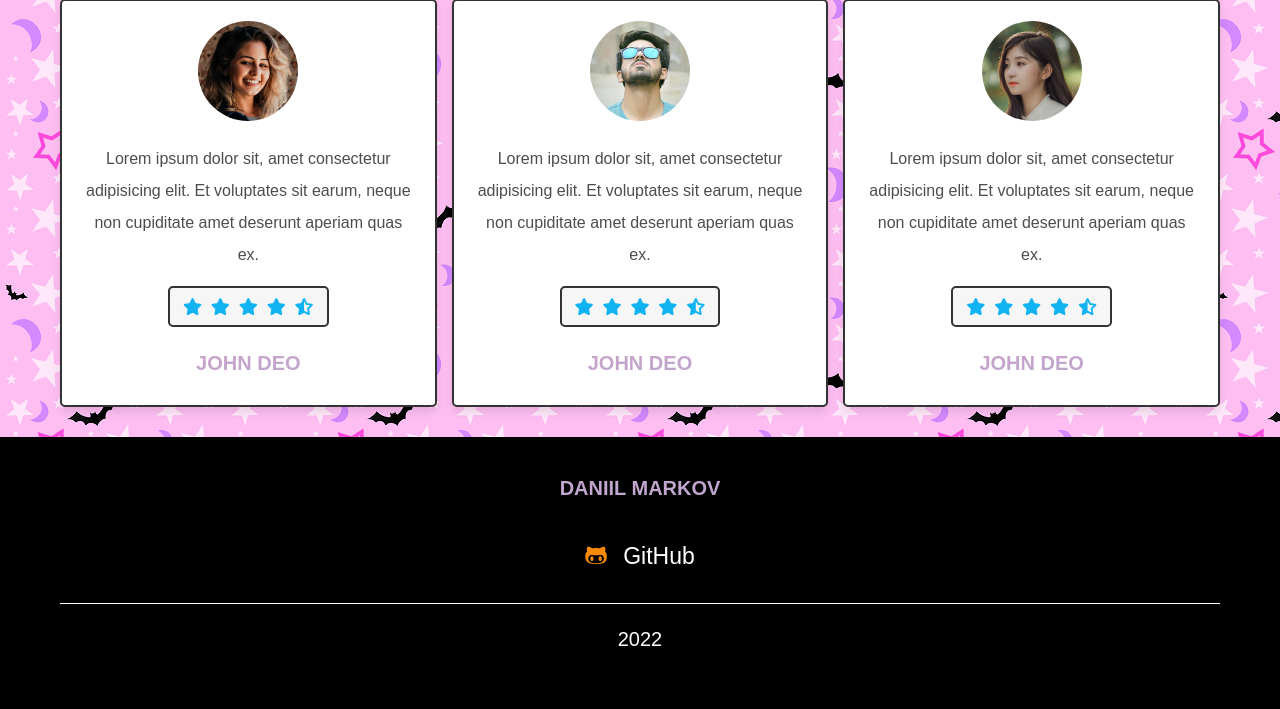
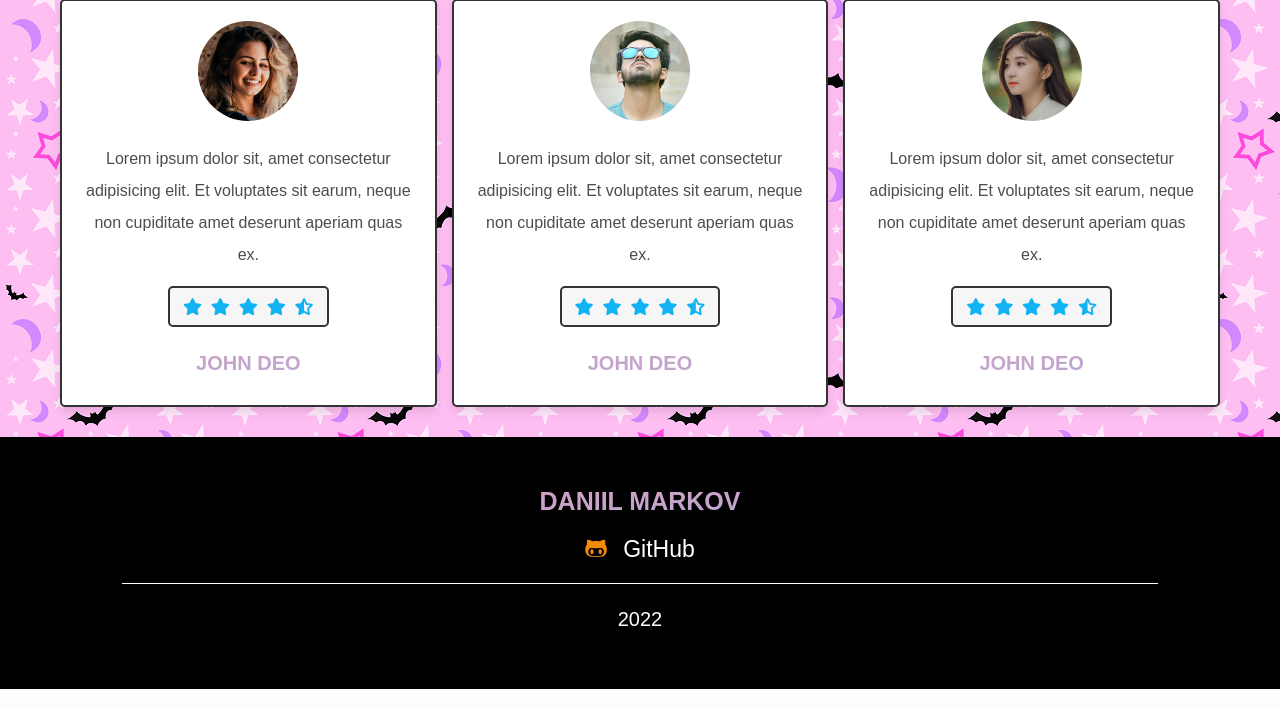
Before and after one commit to DanMarkov/VezGuevi, a PHP site: page /public/about.php in a window 1280 px wide. Shown: the part 1407-2116 px from the top of the page. Run offline with PHP 8.4, Linux system fonts and the light colour scheme; a user stored in the database is signed in; data comes from the database, SQL or seed files in the repository; data that the repository does not hold is empty; style sheets or scripts are compiled from the project's sources; some libraries are stand-ins or nearby versions; some web fonts are replaced.

Commit message:
fixed footer

```diff
--- a/css/components.css
+++ b/css/components.css
@@ -125,6 +125,10 @@ p:hover {
   color: var(--light-pink) !important;
 }
 
+ul, li {
+  list-style: none;
+}
+
 .disabled {
   user-select: none;
   pointer-events: none;
@@ -196,6 +200,7 @@ p:hover {
   position: relative;
   background-color: transparent;
   z-index: 1;
+  transition: 50ms ease-in-out all;
 }
 .btn-login.invalid {
   max-width: 50%;
@@ -507,6 +512,49 @@ p:hover {
 
 .footer {
   background-color: black;
+  padding: 3rem 4rem;
+}
+
+.footer__menu-link {
+  color: var(--white);
+  font-size: 2.3rem;
+  padding: 0.5rem 0;
+  transition: 0.5s;
+  background: linear-gradient(var(--green) 0 0) bottom/var(--t, 0) 2px no-repeat;
+}
+.footer__menu-link i {
+  color: var(--green);
+  padding-right: 1rem;
+}
+
+.footer__menu-link:hover {
+  --t: 100%;
+}
+
+.footer__item-title {
+  padding: 2rem;
+  font-size: 2.5rem;
+}
+
+.footer__items {
+  max-width: 113rem;
+  margin: 0 auto;
+  display: flex;
+  justify-content: space-between;
+  flex-direction: column;
+  align-items: center;
+  text-align: center;
+}
+
+.year {
+  margin-top: 2rem;
+  padding: 2rem 62vh;
+  padding-bottom: 2.5rem;
+  line-height: 1.5;
+  border-top: 1px solid;
+  text-align: center;
+  font-size: 2rem;
+  color: white;
 }
 
 .footer .box-container {
@@ -541,21 +589,13 @@ p:hover {
   --t: 100%;
 }
 
-.footer .year {
-  margin-top: 2rem;
-  padding: 2rem 1.5rem;
-  padding-bottom: 2.5rem;
-  line-height: 1.5;
-  border-top: 1px solid;
-  text-align: center;
-  font-size: 2rem;
-  color: white;
-}
-
 /* media queries  */
 @media (max-width: 991px) {
   html {
     font-size: 55%;
+  }
+  .year {
+    padding: 2rem 32vh;
   }
 }
 @media (max-width: 768px) {
@@ -587,6 +627,9 @@ p:hover {
   .update-profile form .flex .inputBox {
     width: 100%;
   }
+  .year {
+    padding: 2rem 18vh;
+  }
 }
 @media (max-width: 450px) {
   html {
@@ -598,6 +641,9 @@ p:hover {
   }
   .title {
     font-size: 3rem;
+  }
+  .year {
+    padding: 2rem 15vh;
   }
 }
 @keyframes animated_text {
--- a/private/footer.php
+++ b/private/footer.php
@@ -1,16 +1,18 @@
 <?$path = $_SERVER['DOCUMENT_ROOT'];?>
 
 <footer class="footer">
+   <div class="footer__items">
+      <div class="footer__item">
+         <h3 class="footer__item-title">Daniil Markov</h3>
+         <li class="footer__menu-item">
+            <a href="https://github.com/DanMarkov" class="footer__menu-link"><i class="fa-brands fa-github-alt"></i> GitHub </a>
+         </li>
+      </div>
+         <div class="footer__item">
+            <p class="year"><?= date('Y'); ?></p>
+         </div>
 
-   <section class="box-container">
-      <div class="box">
-         <h3>Daniil Markov</h3>
-         <a href="https://github.com/DanMarkov"> <i class="fa-brands fa-github-alt"></i> GitHub </a>
-         <p class="year"><?= date('Y'); ?></p>
-      </div>
-
-   </section>
-
+   </div>
 
 
 </footer>
--- a/scss/components.scss
+++ b/scss/components.scss
@@ -136,6 +136,10 @@ p {
 
 p:hover {
    color: var(--light-pink) !important;
+}
+
+ul,li {
+   list-style: none;
 }
 
 .disabled{
@@ -540,6 +544,51 @@ p:hover {
 
 .footer{
    background-color: black;
+   padding: 3rem 4rem;
+}
+
+.footer__menu-link {
+   color: var(--white);
+   font-size: 2.3rem;
+   padding: .5rem 0;
+   transition: .5s;
+   background: linear-gradient(var(--green) 0 0) bottom /var(--t, 0) 2px no-repeat;
+   i {
+      color:var(--green);
+      padding-right: 1rem;
+   }
+}
+
+.footer__menu-link:hover {
+   --t: 100%;
+}
+
+.footer__item-title {
+   padding: 2rem;
+   font-size: 2.5rem;
+}
+
+.footer__items {
+   max-width: 113rem;
+   margin: 0 auto;
+   display: flex;
+   justify-content: space-between;
+   flex-direction: column;
+   align-items: center;
+   text-align: center;
+
+}
+
+.year {
+   margin-top: 2rem;
+   padding: 2rem 62vh;
+   padding-bottom: 2.5rem;
+   line-height: 1.5;
+   border-top: 1px solid;
+   text-align: center;
+   font-size: 2rem;
+   color: white;
+
 }
 
 .footer .box-container{
@@ -574,16 +623,16 @@ p:hover {
    --t: 100%;
 }
 
-.footer .year{
-   margin-top: 2rem;
-   padding: 2rem 1.5rem;
-   padding-bottom: 2.5rem;
-   line-height: 1.5;
-   border-top: 1px solid;
-   text-align: center;
-   font-size: 2rem;
-   color: white;
-}
+// .footer .year{
+//    margin-top: 2rem;
+//    padding: 2rem 1.5rem;
+//    padding-bottom: 2.5rem;
+//    line-height: 1.5;
+//    border-top: 1px solid;
+//    text-align: center;
+//    font-size: 2rem;
+//    color: white;
+// }
 
 
 
@@ -594,6 +643,10 @@ p:hover {
 
    html{
       font-size: 55%;
+   }
+
+   .year {
+      padding: 2rem 32vh;
    }
 
 }
@@ -632,7 +685,42 @@ p:hover {
       width: 100%;
    }
 
+   .year {
+      padding: 2rem 18vh;
+   }
+
 }
+
+// @media (max-width: 620px) {
+//    .footer {
+//       padding: 60px 0;
+//    }
+
+//    .footer__items {
+//       flex-direction: column;
+//       align-items: center;
+//    }
+
+//    .footer__item {
+//       padding-bottom: 40px;
+//    }
+
+//    .footer__item:last-child {
+//       padding-bottom: 0;
+//    }
+
+//    .footer__item-title {
+//       font-size: 3rem;
+//    }
+
+//    .footer__menu-item {
+//       padding-top: 2rem;
+//    }
+
+//    .footer__meun-link {
+//       font-size: 2.5rem;
+//    }
+// }
 
 @media (max-width:450px){
 
@@ -649,6 +737,11 @@ p:hover {
       font-size: 3rem;
    }
 
+   .year {
+      padding: 2rem 15vh;
+   }
+
+
 }
 
 @keyframes animated_text {
--- a/system/config.php
+++ b/system/config.php
@@ -1,6 +1,6 @@
 <?
 $dbHost = "localhost";
-$dbName = "shop_db";
+$dbName = "vez_guevi";
 $dbUsername = "root";
 $dbPassword = "";
 session_start();
```
